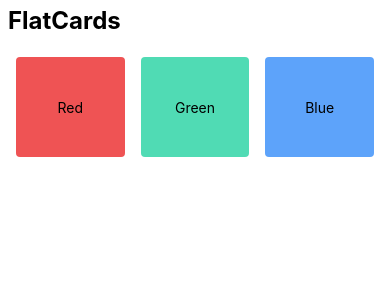
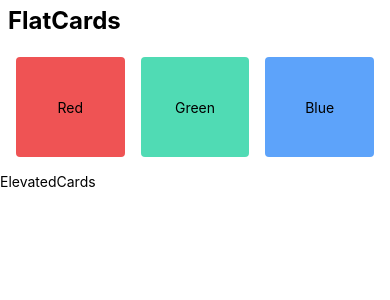
Before and after one commit to aadarshraj02/Multi-Components-React-native, a React Native app: screen / in a window 390 px wide. Shown: the top 300 px of the page. Built offline with nearby package versions, Linux system fonts and the light colour scheme.

Commit message:
imported ElevatedCard

```diff
--- a/App.tsx
+++ b/App.tsx
@@ -1,12 +1,14 @@
 import {View, Text, SafeAreaView, ScrollView} from 'react-native';
 import React from 'react';
 import FlatCards from './components/FlatCards';
+import ElevatedCards from './components/ElevatedCards';
 
 const App = (): JSX.Element => {
   return (
     <SafeAreaView>
       <ScrollView>
         <FlatCards />
+        <ElevatedCards />
       </ScrollView>
     </SafeAreaView>
   );
```
